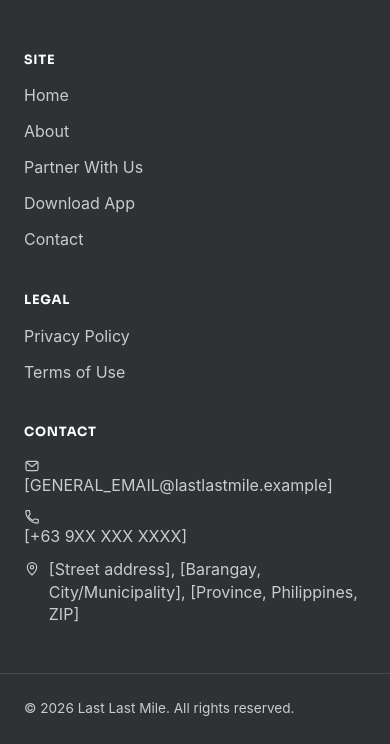
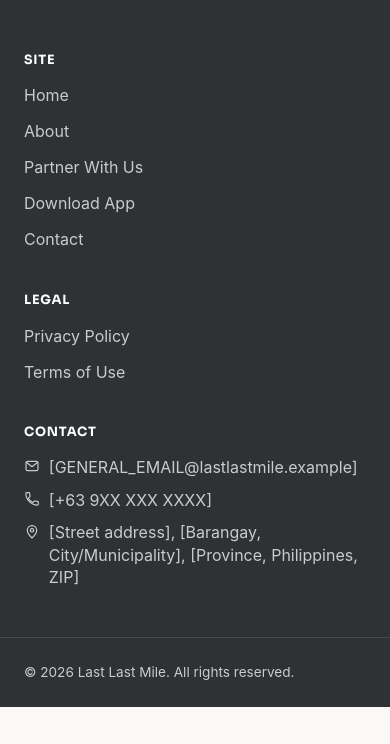
Before and after one commit to sb33b/llm-website, an Astro site: page / in a window 390 px wide. Shown: the part 4444-5188 px from the top of the page. After the commit the page ends 5151 px from the top, so only its background shows below. Built offline with nearby package versions, Linux system fonts and the light colour scheme; Astro itself is replaced by a stand-in of ours.

Commit message:
Fix footer contact rows stacking icon and text
The global `svg { display: block }` rule caused the email and phone
footer rows to stack their icon above the text: the <li> was the flex
container but its only child was the <a> wrapping the icon and span, so
the block-level svg and the span stacked inside the anchor.

Apply the same flex layout to `.site-footer__contact li a` so the icon
and text align on one line, matching the address row.

Co-Authored-By: Claude Sonnet 5 <noreply@anthropic.com>

```diff
--- a/src/components/Footer.astro
+++ b/src/components/Footer.astro
@@ -117,7 +117,8 @@ const navLinks = [
     color: var(--color-gold);
   }
 
-  .site-footer__contact li {
+  .site-footer__contact li,
+  .site-footer__contact li a {
     display: flex;
     align-items: flex-start;
     gap: 0.55rem;
```
